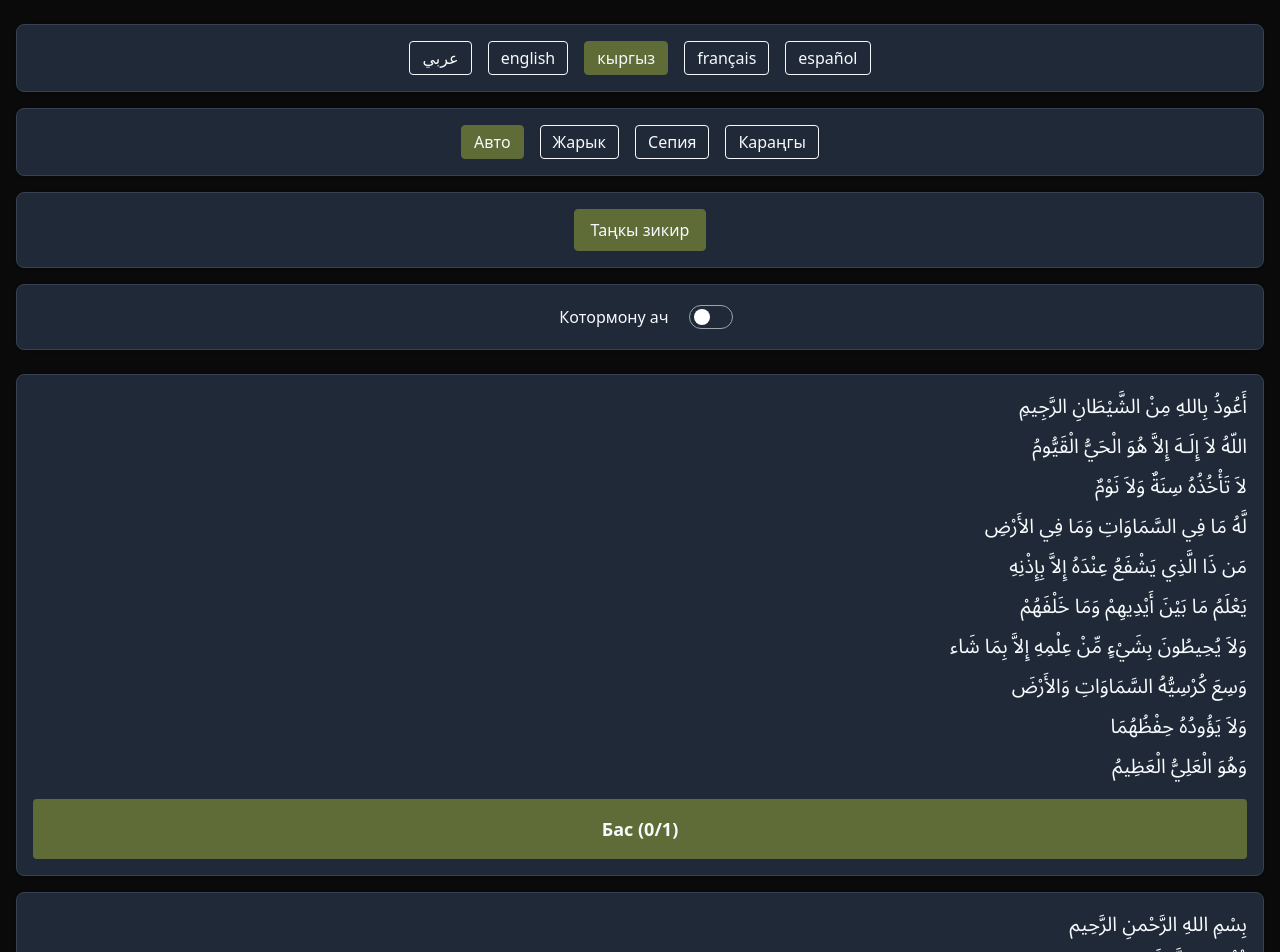
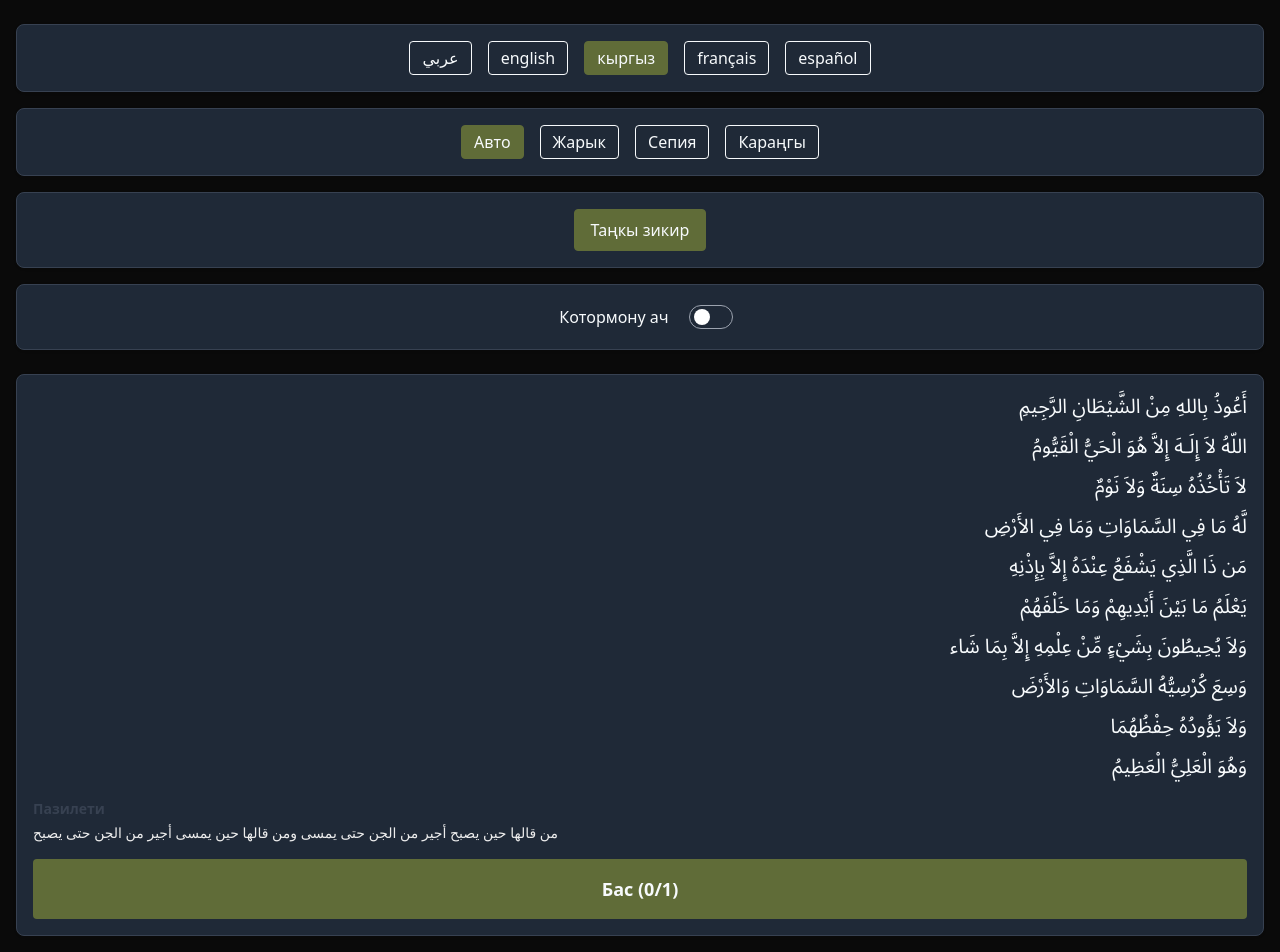
Before and after one commit to baiamansama/thikr_app, a Next.js app in the folder client/: page / in a window 1280 px wide. Shown: the top 952 px of the page. Built offline with nearby package versions, Linux system fonts and the light colour scheme.

Commit message:
client: add virtues data and conditionally show it

```diff
--- a/client/app/azkars.json
+++ b/client/app/azkars.json
@@ -29,6 +29,13 @@
         "français": "Afficher la traduction",
         "español": "Mostrar traducción"
       }
+    },
+    "virtues": {
+      "عربي": "الفضائل",
+      "english": "Virtues",
+      "кыргыз": "Пазилети",
+      "français": "Vertus",
+      "español": "Virtudes"
     }
   },
   "themes": [
@@ -190,7 +197,14 @@
             }
           ],
           "virtues": {
-            "lines": []
+            "id": 1,
+            "arabic": "من قالها حين يصبح أجير من الجن حتى يمسى ومن قالها حين يمسى أجير من الجن حتى يصبح",
+            "translations": {
+              "english": "Whoever says it in the morning will be protected from the jinn until the evening, and whoever says it in the evening will be protected from the jinn until the morning.",
+              "кыргыз": "",
+              "français": "",
+              "español": ""
+            }
           }
         },
         {
@@ -239,7 +253,14 @@
             }
           ],
           "virtues": {
-            "lines": []
+            "id": 1,
+            "arabic": "من قالها حين يصبح وحين يمسى كفته من كل شىء (الإخلاص والمعوذتين).",
+            "translations": {
+              "english": "Whoever recites it in the morning and evening, it will suffice them against everything (Surah Al-Ikhlas and Al-Mu'awwidhatain).",
+              "кыргыз": "",
+              "français": "",
+              "español": ""
+            }
           }
         },
         {
@@ -307,9 +328,7 @@
               }
             }
           ],
-          "virtues": {
-            "lines": []
-          }
+          "virtues": {}
         },
         {
           "id": "morning_4",
@@ -386,9 +405,7 @@
               }
             }
           ],
-          "virtues": {
-            "lines": []
-          }
+          "virtues": {}
         },
         {
           "id": "morning_5",
@@ -451,9 +468,7 @@
               }
             }
           ],
-          "virtues": {
-            "lines": []
-          }
+          "virtues": {}
         },
         {
           "id": "morning_6",
@@ -476,9 +491,7 @@
               }
             }
           ],
-          "virtues": {
-            "lines": []
-          }
+          "virtues": {}
         },
         {
           "id": "morning_7",
@@ -542,7 +555,14 @@
             }
           ],
           "virtues": {
-            "lines": []
+            "id": 1,
+            "arabic": "من قالها موقنا بها حين يمسى ومات من ليلته دخل الجنة وكذلك حين يصبح.",
+            "translations": {
+              "english": "Whoever says it with certainty in the evening and dies that night will enter Paradise, and the same applies if they say it in the morning.",
+              "кыргыз": "",
+              "français": "",
+              "español": ""
+            }
           }
         },
         {
@@ -591,7 +611,14 @@
             }
           ],
           "virtues": {
-            "lines": []
+            "id": 1,
+            "arabic": "من قالها أعتقه الله من النار.",
+            "translations": {
+              "english": "Whoever says it, Allah will free them from the Fire.",
+              "кыргыз": "",
+              "français": "",
+              "español": ""
+            }
           }
         },
         {
@@ -624,7 +651,14 @@
             }
           ],
           "virtues": {
-            "lines": []
+            "id": 1,
+            "arabic": "من قالها حين يصبح أدى شكر يومه.",
+            "translations": {
+              "english": "Whoever says it in the morning has fulfilled the gratitude for their day.",
+              "кыргыз": "",
+              "français": "",
+              "español": ""
+            }
           }
         },
         {
@@ -696,9 +730,7 @@
               }
             }
           ],
-          "virtues": {
-            "lines": []
-          }
+          "virtues": {}
         },
         {
           "id": "morning_11",
@@ -714,7 +746,15 @@
             }
           ],
           "virtues": {
-            "lines": []
+            "id": 1,
+            "arabic": "من قالها كفاه الله ما أهمه من أمر الدنيا والأخرة.",
+
+            "translations": {
+              "english": "Whoever says it, Allah will suffice them in their concerns regarding the matters of this world and the Hereafter.",
+              "кыргыз": "",
+              "français": "",
+              "español": ""
+            }
           }
         },
         {
@@ -762,9 +802,7 @@
               }
             }
           ],
-          "virtues": {
-            "lines": []
-          }
+          "virtues": {}
         },
         {
           "id": "morning_13",
@@ -803,9 +841,7 @@
               }
             }
           ],
-          "virtues": {
-            "lines": []
-          }
+          "virtues": {}
         },
         {
           "id": "morning_14",
@@ -821,9 +857,17 @@
             }
           ],
           "virtues": {
-            "lines": []
+            "id": 1,
+            "arabic": "لم يضره من الله شيء.",
+            "translations": {
+              "english": "Nothing will harm them by Allah's permission.",
+              "кыргыз": "",
+              "français": "",
+              "español": ""
+            }
           }
         },
+
         {
           "id": "morning_15",
           "count": 3,
@@ -838,7 +882,14 @@
             }
           ],
           "virtues": {
-            "lines": []
+            "id": 1,
+            "arabic": "من قالها حين يصبح وحين يمسى كان حقا على الله أن يرضيه يوم القيامة.",
+            "translations": {
+              "english": "Whoever says it in the morning and evening, it is guaranteed by Allah to please them on the Day of Judgment.",
+              "кыргыз": "",
+              "français": "",
+              "español": ""
+            }
           }
         },
         {
@@ -878,9 +929,7 @@
               }
             }
           ],
-          "virtues": {
-            "lines": []
-          }
+          "virtues": {}
         },
         {
           "id": "morning_17",
@@ -896,7 +945,14 @@
             }
           ],
           "virtues": {
-            "lines": []
+            "id": 1,
+            "arabic": "حُطَّتْ خَطَايَاهُ وَإِنْ كَانَتْ مِثْلَ زَبَدِ الْبَحْرِ. لَمْ يَأْتِ أَحَدٌ يَوْمَ الْقِيَامَةِ بِأَفْضَلَ مِمَّا جَاءَ بِهِ إِلَّا أَحَدٌ قَالَ مِثْلَ مَا قَالَ أَوْ زَادَ عَلَيْهِ.",
+            "translations": {
+              "english": "His sins will be forgiven, even if they were as numerous as the foam of the sea. On the Day of Judgment, no one will come with better deeds than what he brought, except for someone who said the same or did more than what he said.",
+              "кыргыз": "",
+              "français": "",
+              "español": ""
+            }
           }
         },
         {
@@ -928,9 +984,7 @@
               }
             }
           ],
-          "virtues": {
-            "lines": []
-          }
+          "virtues": {}
         },
         {
           "id": "morning_19",
@@ -954,7 +1008,14 @@
             }
           ],
           "virtues": {
-            "lines": []
+            "id": 1,
+            "arabic": "كانت له عدل عشر رقاب، وكتبت له مئة حسنة، ومحيت عنه مئة سيئة، وكانت له حرزا من الشيطان.",
+            "translations": {
+              "english": "It would be equivalent to the reward of freeing ten slaves, one hundred good deeds would be written for him, one hundred bad deeds would be erased, and it would serve as a protection from the devil.",
+              "кыргыз": "",
+              "français": "",
+              "español": ""
+            }
           }
         },
         {
@@ -994,9 +1055,7 @@
               }
             }
           ],
-          "virtues": {
-            "lines": []
-          }
+          "virtues": {}
         },
         {
           "id": "morning_21",
@@ -1027,9 +1086,7 @@
               }
             }
           ],
-          "virtues": {
-            "lines": []
-          }
+          "virtues": {}
         },
         {
           "id": "morning_22",
@@ -1045,7 +1102,14 @@
             }
           ],
           "virtues": {
-            "lines": []
+            "id": 1,
+            "arabic": "من صلى على حين يصبح وحين يمسى ادركته شفاعتى يوم القيامة.",
+            "translations": {
+              "english": "Whoever sends blessings upon me in the morning and evening will receive my intercession on the Day of Judgment.",
+              "кыргыз": "",
+              "français": "",
+              "español": ""
+            }
           }
         },
         {
@@ -1062,7 +1126,14 @@
             }
           ],
           "virtues": {
-            "lines": []
+            "id": 1,
+            "arabic": "مائة حسنة، ومُحيت عنه مائة سيئة، وكانت له حرزاً من الشيطان حتى يمسى.",
+            "translations": {
+              "english": "One hundred good deeds will be written for him, one hundred bad deeds will be erased, and it will serve as a protection from the devil until the evening.",
+              "кыргыз": "",
+              "français": "",
+              "español": ""
+            }
           }
         }
       ]
--- a/client/app/page.tsx
+++ b/client/app/page.tsx
@@ -23,6 +23,7 @@ interface IUITranslations {
   toggleTranslation: {
     show: Translation;
   };
+  virtues: Translation;
 }
 
 interface ITheme {
@@ -30,14 +31,16 @@ interface ITheme {
   translations: Translation;
 }
 
+interface IVirtues {
+  id?: number;
+  arabic?: string;
+  translations?: Translation;
+}
+
 interface IAzkarLine {
   lineNumber: number;
   arabic: string;
   translations: Translation;
-}
-
-interface IVirtues {
-  lines: IAzkarLine[];
 }
 
 export interface IAzkarEntry {
@@ -313,6 +316,27 @@ function AzkarCard({
     return `${tapText} (${counter}/${azkar.count})`;
   }, [isCompleted, uiTranslations, language, counter, azkar.count]);
 
+  const virtuesLabel = useMemo(() => {
+    let label = uiTranslations.virtues[language] ?? "";
+    if (label.trim() === "") {
+      label = uiTranslations.virtues["عربي"] ?? "";
+    }
+    return label.trim();
+  }, [uiTranslations, language]);
+
+  const virtueText = useMemo(() => {
+    if (!azkar.virtues || Object.keys(azkar.virtues).length === 0) return "";
+    if (language === "عربي") {
+      return azkar.virtues.arabic?.trim() || "";
+    }
+    const translation = azkar.virtues.translations?.[language] || "";
+    return translation.trim() !== ""
+      ? translation
+      : azkar.virtues.arabic?.trim() || "";
+  }, [azkar.virtues, language]);
+
+  const shouldRenderVirtues = virtuesLabel !== "" && virtueText !== "";
+
   return (
     <div className="card p-4 rounded shadow transition-colors">
       <div className="mb-4">
@@ -327,36 +351,30 @@ function AzkarCard({
             </p>
             {language !== "عربي" && showTranslation && (
               <p className="mt-1 text-[var(--translation-text)]" dir="ltr">
-                {line.translations[language] || ""}
+                {line.translations[language] !== ""
+                  ? line.translations[language]
+                  : line.arabic}
               </p>
             )}
           </div>
         ))}
       </div>
-      {azkar.virtues.lines.length > 0 && (
+      {shouldRenderVirtues && (
         <div className="mb-4">
           <p className="text-sm font-semibold text-gray-700 dark:text-gray-300">
-            Virtues:
+            {virtuesLabel}
           </p>
-          {azkar.virtues.lines.map((line) => (
-            <div key={line.lineNumber} className="mb-1">
-              <p
-                className="text-sm text-right content-arabic"
-                lang="ar"
-                dir="rtl"
-              >
-                {line.arabic}
-              </p>
-              {language !== "عربي" && (
-                <p
-                  className="text-sm mt-1 text-[var(--translation-text)]"
-                  dir="ltr"
-                >
-                  {line.translations[language] || ""}
-                </p>
-              )}
-            </div>
-          ))}
+          <p
+            className={
+              language === "عربي"
+                ? "text-sm text-right content-arabic"
+                : "text-sm mt-1 text-[var(--translation-text)]"
+            }
+            lang={language === "عربي" ? "ar" : undefined}
+            dir={language === "عربي" ? "rtl" : "ltr"}
+          >
+            {virtueText}
+          </p>
         </div>
       )}
       <div className="flex items-center justify-center">
```
